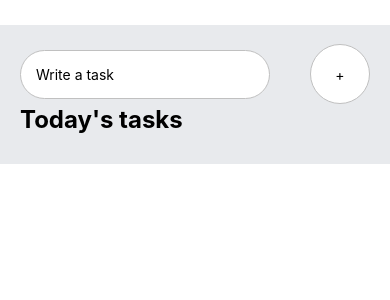
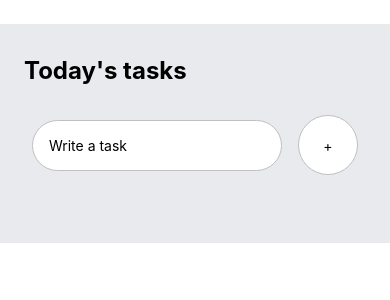
Before and after one commit to ElbertRibeiro/todo-list, a React Native app: screen / in a window 390 px wide. Shown: the top 300 px of the page. Built offline with nearby package versions, Linux system fonts and the light colour scheme.

Commit message:
refatoração

```diff
--- a/App.tsx
+++ b/App.tsx
@@ -1,8 +1,7 @@
-import React from 'react';
+import React, { Component } from 'react';
 import { View } from 'react-native';
 import { StatusBar } from 'expo-status-bar';
-import Home from './src/pages';
-
+import { Home } from './src/homePage';
 export default function App() {
   return (
     <View>
--- /dev/null
+++ b/src/homePage/index.tsx
@@ -0,0 +1,59 @@
+import React, { Component, useState } from 'react';
+import { KeyboardAvoidingView, Text, View, TextInput, TouchableOpacity, Keyboard, ScrollView, Platform } from 'react-native';
+
+import Task from '../components';
+import { styles } from './styles';
+
+export function Home() {
+    const [task, setTask] = useState<any | null>();
+    const [taskItems, setTaskItems] = useState([] as any);
+    const handleAddTask = () => {
+        Keyboard.dismiss();
+        setTaskItems([...taskItems, task])
+        setTask(undefined);
+    }
+    const completeTask = (index: any) => {
+        let itemsCopy = [...taskItems];
+        itemsCopy.splice(index, 1);
+        setTaskItems(itemsCopy)
+    }
+    return (
+        <View style={styles.container}>
+            <View style={styles.tasksWrapper}>
+                <Text style={styles.sectionTitle}>Today's tasks</Text>
+                <KeyboardAvoidingView
+                    behavior={Platform.OS === 'ios' ? 'padding' : 'height'}
+                    style={styles.writeTaskWrapper}
+                >
+                    <TextInput
+                        style={styles.input}
+                        placeholder='Write a task'
+                        value={task}
+                        onChangeText={text => setTask(text)} />
+                    <TouchableOpacity onPress={() => handleAddTask()}>
+                        <View style={styles.addWrapper}>
+                            <Text style={styles.addText}>+</Text>
+                        </View>
+                    </TouchableOpacity>
+                </KeyboardAvoidingView>
+
+            </View>
+            <ScrollView
+                contentContainerStyle={{
+                    flexGrow: 1
+                }}
+                keyboardShouldPersistTaps='handled'
+                style={styles.items}>
+                {
+                    taskItems.map((item: any, index: any) => {
+                        return (
+                            <TouchableOpacity key={index} onPress={() => completeTask(index)}>
+                                <Task text={item} />
+                            </TouchableOpacity>
+                        );
+                    })
+                }
+            </ScrollView>
+        </View>
+    );
+}
--- a/src/pages/styles.tsx
+++ b/src/homePage/styles.tsx
@@ -1,32 +1,34 @@
 import { StyleSheet } from 'react-native';
 
-const styles = StyleSheet.create({
+export const styles = StyleSheet.create({
     container: {
         backgroundColor: '#E8EAED',
-        marginTop: 25,
+        marginTop: 24,
     },
     tasksWrapper: {
-        paddingTop: 80,
-        paddingHorizontal: 20,
+        paddingTop: 32,
+        paddingHorizontal: 24,
     },
     sectionTitle: {
         fontSize: 24,
         fontWeight: 'bold'
     },
     items: {
-        marginTop: 30,
+        marginTop: 8,
+        paddingHorizontal: 32,
     },
     writeTaskWrapper: {
-        position: 'absolute',
+        position: 'relative',
         bottom: 60,
         width: '100%',
         flexDirection: 'row',
         justifyContent: 'space-around',
         alignItems: 'center',
+        marginTop: 90,
     },
     input: {
-        paddingVertical: 15,
-        paddingHorizontal: 15,
+        paddingVertical: 16,
+        paddingHorizontal: 16,
         backgroundColor: '#FFF',
         borderRadius: 60,
         borderColor: '#C0C0C0',
@@ -45,4 +47,3 @@ const styles = StyleSheet.create({
     },
     addText: {},
 });
-export default styles;
--- a/src/pages/index.tsx
+++ /dev/null
@@ -1,76 +0,0 @@
-import React, { useState } from 'react';
-import {
-    KeyboardAvoidingView,
-    Text,
-    View,
-    TextInput,
-    TouchableOpacity,
-    Keyboard,
-    ScrollView,
-    Platform
-} from 'react-native';
-
-import Task from '../components/';
-import styles from './styles';
-
-export default function Home() {
-    const [task, setTask] = useState<any | null>();
-    const [taskItems, setTaskItems] = useState([] as any);
-
-    const handleAddTask = () => {
-        Keyboard.dismiss();
-        setTaskItems([...taskItems, task])
-        setTask(undefined);
-    }
-
-    const completeTask = (index: any) => {
-        let itemsCopy = [...taskItems];
-        itemsCopy.splice(index, 1);
-        setTaskItems(itemsCopy)
-    }
-
-    return (
-        <View style={styles.container}>
-
-            <View style={styles.tasksWrapper}>
-                <Text style={styles.sectionTitle}>Today's tasks</Text>
-
-                <ScrollView
-                    contentContainerStyle={{
-                        flexGrow: 1
-                    }}
-                    keyboardShouldPersistTaps='handled'
-                    style={styles.items}>
-                    {
-                        taskItems.map((item: any, index: any) => {
-                            return (
-                                <TouchableOpacity key={index} onPress={() => completeTask(index)}>
-                                    <Task text={item} />
-                                </TouchableOpacity>
-                            );
-                        })
-                    }
-                </ScrollView>
-            </View>
-
-
-            <KeyboardAvoidingView
-                behavior={Platform.OS === 'ios' ? 'padding' : 'height'}
-                style={styles.writeTaskWrapper}
-            >
-                <TextInput
-                    style={styles.input}
-                    placeholder='Write a task'
-                    value={task}
-                    onChangeText={text => setTask(text)} />
-
-                <TouchableOpacity onPress={() => handleAddTask()}>
-                    <View style={styles.addWrapper}>
-                        <Text style={styles.addText}>+</Text>
-                    </View>
-                </TouchableOpacity>
-            </KeyboardAvoidingView>
-
-        </View>
-    );
-}
```
Also changed, not shown: 1 other file (tests, documents, lock files or other folders).
